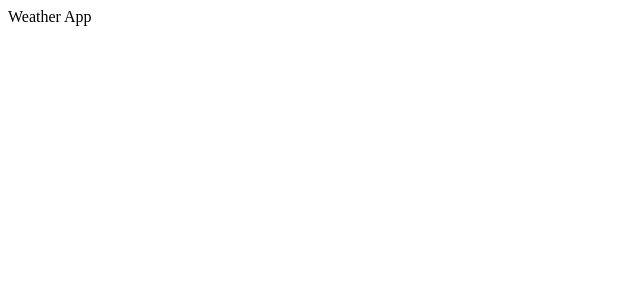
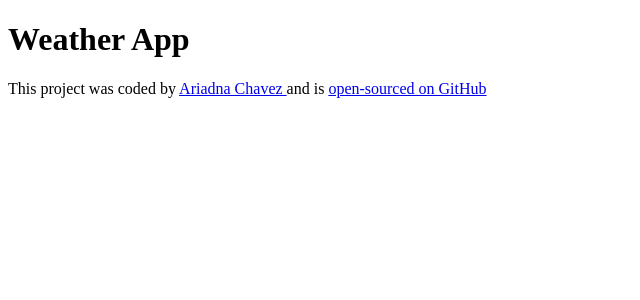
Before and after one commit to ariadna3000/react-final, a React (Create React App) app: page / in a window 1280 px wide. Shown: the top 300 px of the page, without its empty margins (0-640 px from the left). Built offline with nearby package versions, Linux system fonts and the light colour scheme.

Commit message:
Added the GitHiub URL

```diff
--- a/src/App.js
+++ b/src/App.js
@@ -1,12 +1,21 @@
 import React from 'react';
 import './App.css';
 
-function App() {
+export default function App() {
   return (
     <div className="App">
-    Weather App
+      <h1>Weather App</h1>
+      <footer>
+        This project was coded by <a href="https://www.linkedin.com/in/ariadna-ch%C3%A1vez-l%C3%B3pez-8478135b/"
+          target="_blank">
+          Ariadna Chavez </a>
+          and is {" "}
+         <a href="https://github.com/ariadna3000/react-final"
+        target="_blank"
+        >
+        open-sourced on GitHub
+        </a>
+      </footer>
     </div>
   );
 }
-
-export default App;
```
